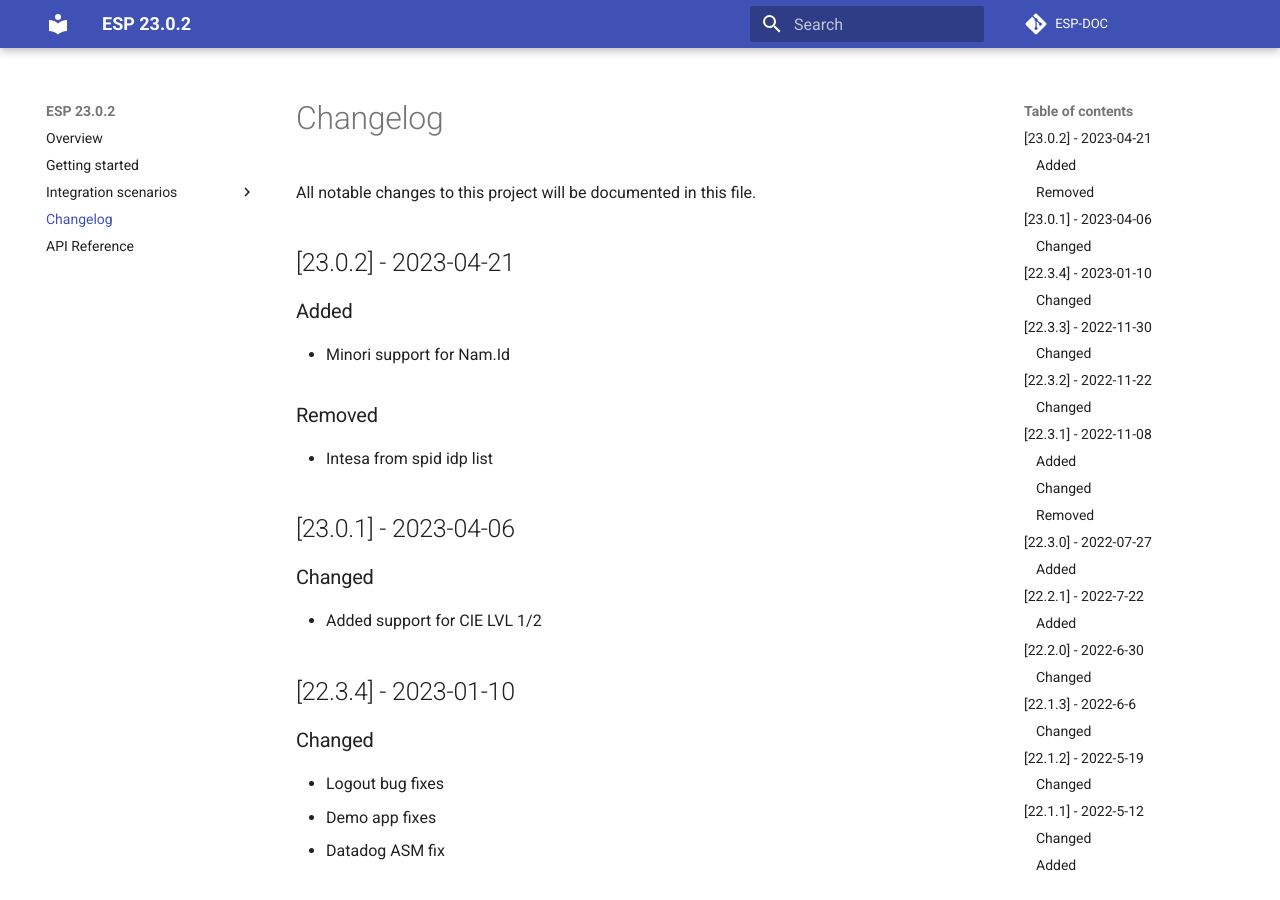
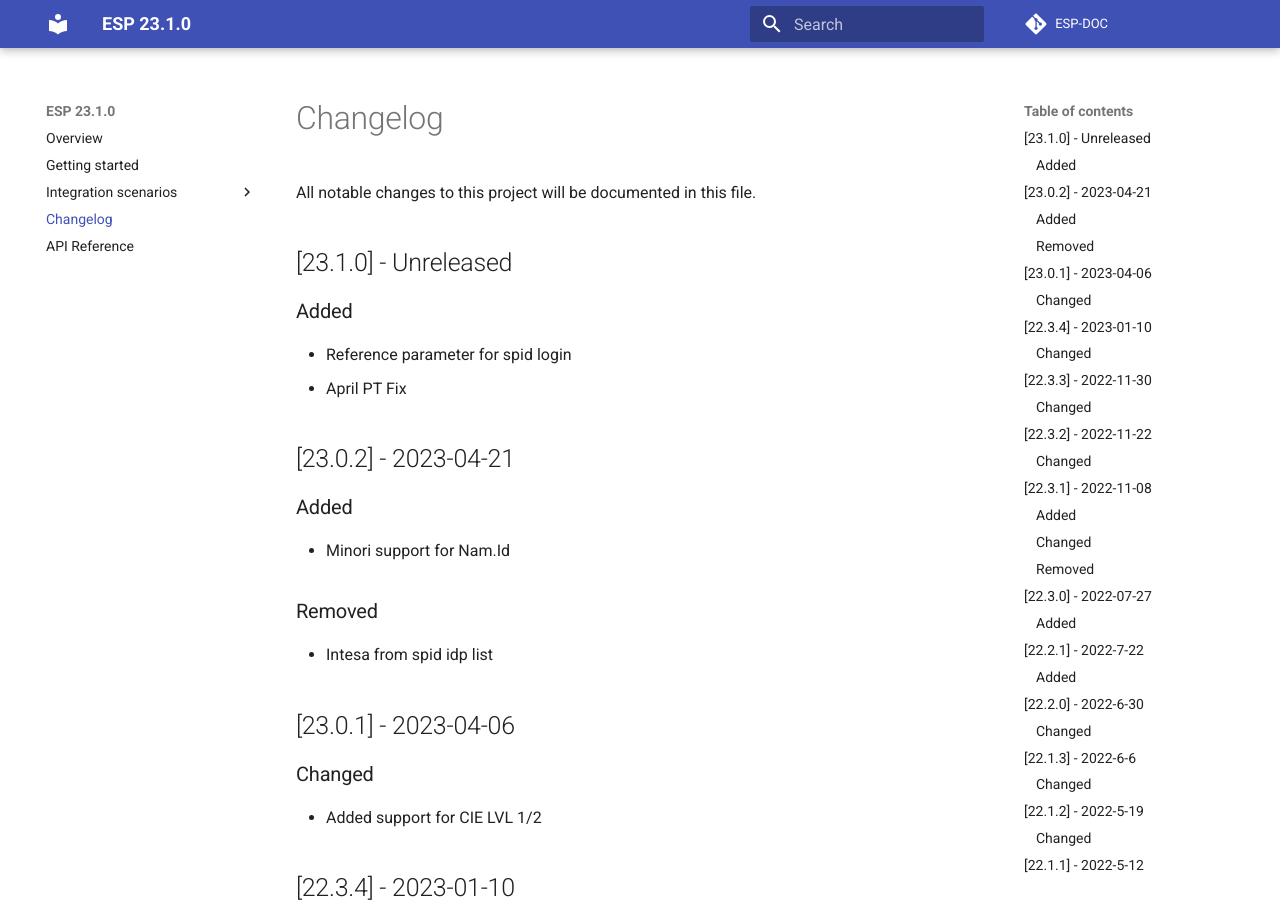
Before and after one commit to namirialgroup/esp-docs, an MkDocs documentation site: the page built from docs/changelog.md, in a window 1280 px wide and 900 px high. Built offline with MkDocs 1.6.1 and Material for MkDocs 9.7.7, drawn with Linux system fonts in a browser that asks for light colours; comment, search, counter and statistics services are not loaded.

Commit message:
Updated to 23.1.0

```diff
--- a/docs/changelog.md
+++ b/docs/changelog.md
@@ -1,6 +1,12 @@
 # Changelog
 All notable changes to this project will be documented in this file.
 
+
+## [23.1.0] - Unreleased
+
+### Added
+- Reference parameter for spid login
+- April PT Fix
 
 ## [23.0.2] - 2023-04-21
 
--- a/mkdocs.yml
+++ b/mkdocs.yml
@@ -1,4 +1,4 @@
-site_name: ESP 23.0.2
+site_name: ESP 23.1.0
 theme:
   name: 'material'
   features:
```
Also changed, not shown: 1 other file.
